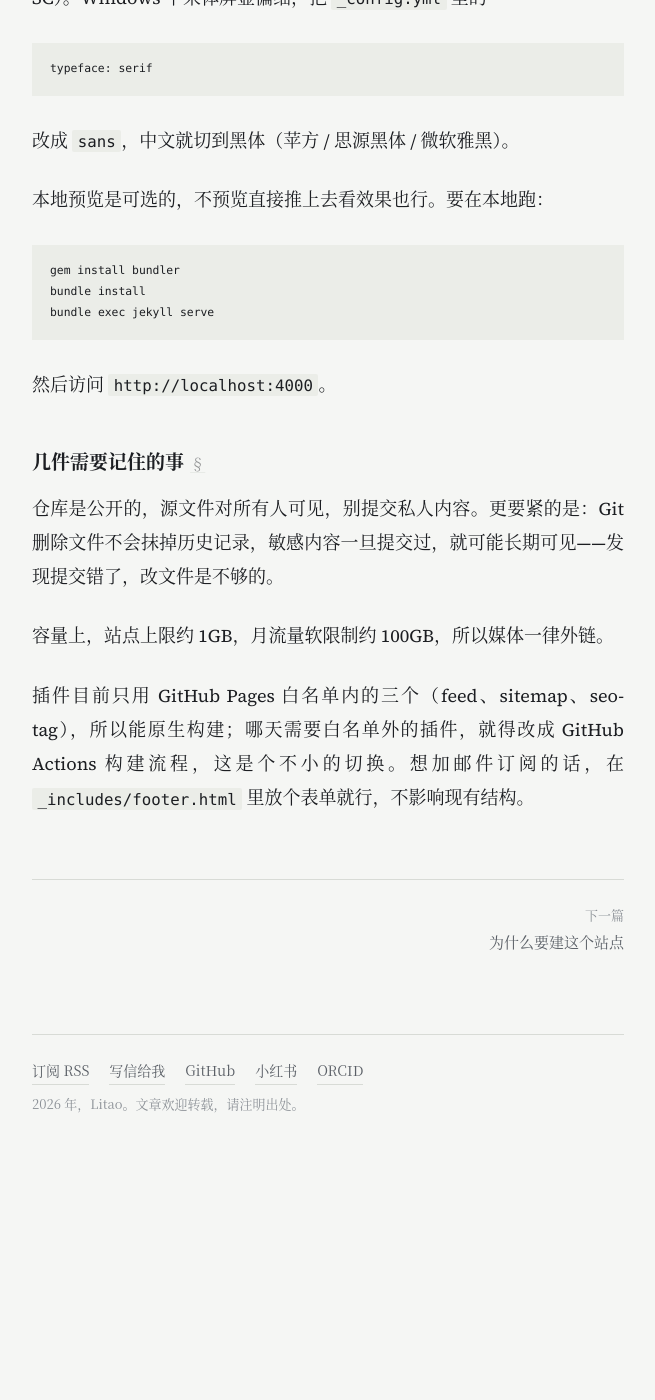
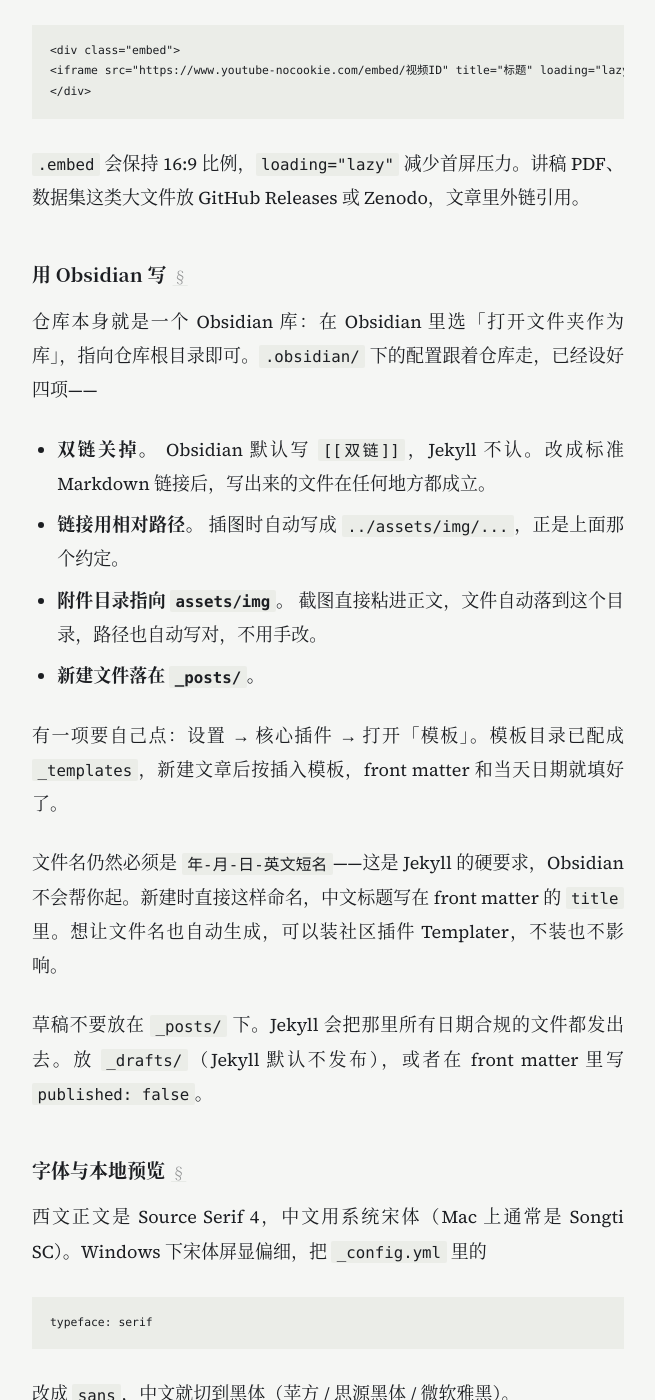
Before and after one commit to thetaaaaa/thetaaaaa.github.io, a Jekyll site: the page built from _posts/2026-08-22-colophon.md, in a window 1280 px wide and 1400 px high, scrolled down 3228 px. Shown: the whole window, without its empty margins (312-967 px from the left). Built offline with Jekyll 4.4.1, drawn with Linux system fonts in a browser that asks for light colours; before the commit the page ends 4423 px from its top, so only the background shows below that; some of the changed text lies outside the part shown.

Commit message:
用 Obsidian 写作：路径改写插件、库配置与文章模板
仓库本身就是 Obsidian 库。图片路径统一写成 ../assets/img/x.jpg：
在 Obsidian 里「上一级」正好是库根目录，能直接预览；线上文章地址是
/2026/短名/，同一路径会被解成 /2026/assets/img/...，所以
_plugins/obsidian_asset_paths.rb 在渲染后把 HTML 属性里的
../assets/ 改写成 /assets/。

只改 src= 和 href= 两种属性，因此正文代码块里演示用的路径不会被
误改（已验证 colophon 那篇的示例保持原样）。改写发生在构建期，
源文件不动，本地预览和线上行为一致。

.obsidian/ 配置随仓库走：关掉双链改用标准 Markdown 链接、链接用
相对路径、附件目录指向 assets/img、新建文件落在 _posts/。界面状态
和社区插件代码不入库。另加 .gitattributes 统一 LF，避免 Windows
与 Linux 之间来回改动整个文件。

Co-Authored-By: Claude Opus 5 (1M context) <noreply@anthropic.com>
Claude-Session: https://claude.ai/code/session_01YEvnP3MdKoTrWNDLqPsypi

````diff
--- a/_config.yml
+++ b/_config.yml
@@ -64,3 +64,5 @@ exclude:
   - Gemfile.lock
   - README.md
   - vendor
+  - .obsidian      # Obsidian 的配置，不发布
+  - _templates     # 新文章模板，不发布
--- /dev/null
+++ b/_plugins/obsidian_asset_paths.rb
@@ -0,0 +1,29 @@
+# 让同一个图片路径在 Obsidian 和线上都成立。
+#
+# 文章在 _posts/ 下，资源在 assets/ 下。在 Obsidian 里「上一级」就是
+# 库根目录，所以写 ../assets/img/x.jpg 能正常预览。但线上文章的地址是
+# /2026/slug/，浏览器会把同一个相对路径解成 /2026/assets/img/x.jpg，404。
+#
+# 这里在渲染完、写盘前，把 HTML 属性里的 ../assets/ 改写成 /assets/。
+# 只动 src= 和 href=，所以正文代码块里演示用的 ../assets/img/...
+# 是转义后的纯文本，不会被误改。
+#
+# 注意：这个插件只在用 GitHub Actions 构建时生效。GitHub Pages 的
+# 经典分支构建不加载 _plugins/，图片会 404。
+
+module ObsidianAssetPaths
+  PATTERN = %r{\b(src|href)=(["'])\.\./assets/}
+
+  def self.rewrite(page)
+    return if page.output.nil?
+
+    baseurl = page.site.config["baseurl"].to_s
+    page.output = page.output.gsub(PATTERN) do
+      "#{Regexp.last_match(1)}=#{Regexp.last_match(2)}#{baseurl}/assets/"
+    end
+  end
+end
+
+Jekyll::Hooks.register %i[documents pages], :post_render do |page|
+  ObsidianAssetPaths.rewrite(page)
+end
--- a/_posts/2026-08-22-colophon.md
+++ b/_posts/2026-08-22-colophon.md
@@ -6,7 +6,7 @@ date: 2026-08-22
 lang: zh
 ---
 
-这个站点是 Jekyll 生成的静态页面，托管在 GitHub Pages 上，用的是 Pages 的原生构建，没有配 GitHub Actions。整站没有任何服务端逻辑。域名走 Cloudflare，访问统计用的是 Cloudflare Web Analytics——它由边缘节点注入，仓库里没有相关代码，也不使用 cookie，只记录页面维度的访问量。写作流程是在编辑器里写 Markdown，`git push`，GitHub 自动构建并发布。
+这个站点是 Jekyll 生成的静态页面，托管在 GitHub Pages 上，由 GitHub Actions 构建。整站没有任何服务端逻辑。域名走 Cloudflare，访问统计用的是 Cloudflare Web Analytics——它由边缘节点注入，仓库里没有相关代码，也不使用 cookie，只记录页面维度的访问量。写作流程是在编辑器里写 Markdown，`git push`，GitHub 自动构建并发布。
 
 暂时不做评论区。理由不是技术上做不到，而是我想先把写作本身跑顺。多媒体内容一律外链——视频挂在别的平台，大文件放 Releases，站点本身只有文字和少量压缩过的图片。这样加载快，也不会因为某个第三方服务停摆而坏掉。
 
@@ -31,7 +31,9 @@ git remote add origin https://github.com/你的用户名/你的用户名.github.
 git push -u origin main
 ```
 
-**打开 Pages。** 仓库 → Settings → Pages，三项设成：Source 选 **Deploy from a branch**，Branch 选 `main`，Folder 选 `/ (root)`。保存后等一两分钟，`https://你的用户名.github.io` 就能访问了。
+**打开 Pages。** 仓库 → Settings → Pages，Source 选 **GitHub Actions**——不是默认的 Deploy from a branch。选错的话 GitHub 会用它自己那个冻结在 Jekyll 3.9 的经典构建，仓库里的 `_plugins/` 不会被加载，图片会 404。
+
+之后 `.github/workflows/build.yml` 接手构建。推送到 `main` 后在仓库的 Actions 页面能看到进度，一两分钟后站点更新。
 
 ## 配置
 
@@ -69,8 +71,10 @@ lang: zh
 图片压成 WebP 放进 `assets/img/`，全宽图控制在 100KB 以内，压缩用 [Squoosh](https://squoosh.app) 就够。引用方式：
 
 ```markdown
-![说明](/assets/img/文件名.webp)
+![说明](../assets/img/文件名.webp)
 ```
+
+开头那个 `../` 不是笔误。文章在 `_posts/` 下、资源在 `assets/` 下，所以在 Obsidian 这类编辑器里「上一级」正好是仓库根目录，这样写能直接预览出图。但线上文章的地址是 `/2026/短名/`，浏览器会把同一个相对路径解成 `/2026/assets/img/...`，404。所以 `_plugins/obsidian_asset_paths.rb` 在构建时把 HTML 属性里的 `../assets/` 改写成 `/assets/`——它只动 `src=` 和 `href=`，正文代码块里演示用的路径不会被误改。源文件里一律写 `../`，两边都成立。
 
 视频不要上传进仓库，嵌一个播放器：
 
@@ -81,6 +85,21 @@ lang: zh
 ```
 
 `.embed` 会保持 16:9 比例，`loading="lazy"` 减少首屏压力。讲稿 PDF、数据集这类大文件放 GitHub Releases 或 Zenodo，文章里外链引用。
+
+## 用 Obsidian 写
+
+仓库本身就是一个 Obsidian 库：在 Obsidian 里选「打开文件夹作为库」，指向仓库根目录即可。`.obsidian/` 下的配置跟着仓库走，已经设好四项——
+
+- **双链关掉。** Obsidian 默认写 `[[双链]]`，Jekyll 不认。改成标准 Markdown 链接后，写出来的文件在任何地方都成立。
+- **链接用相对路径。** 插图时自动写成 `../assets/img/...`，正是上面那个约定。
+- **附件目录指向 `assets/img`。** 截图直接粘进正文，文件自动落到这个目录，路径也自动写对，不用手改。
+- **新建文件落在 `_posts/`。**
+
+有一项要自己点：设置 → 核心插件 → 打开「模板」。模板目录已配成 `_templates`，新建文章后按插入模板，front matter 和当天日期就填好了。
+
+文件名仍然必须是 `年-月-日-英文短名`——这是 Jekyll 的硬要求，Obsidian 不会帮你起。新建时直接这样命名，中文标题写在 front matter 的 `title` 里。想让文件名也自动生成，可以装社区插件 Templater，不装也不影响。
+
+草稿不要放在 `_posts/` 下。Jekyll 会把那里所有日期合规的文件都发出去。放 `_drafts/`（Jekyll 默认不发布），或者在 front matter 里写 `published: false`。
 
 ## 字体与本地预览
 
@@ -95,12 +114,13 @@ typeface: serif
 本地预览是可选的，不预览直接推上去看效果也行。要在本地跑：
 
 ```bash
-gem install bundler
 bundle install
-bundle exec jekyll serve
+bundle exec jekyll serve --watch --livereload
 ```
 
-然后访问 `http://localhost:4000`。
+然后访问 `http://localhost:4000`。改一下存一下，不到半秒重建并自动刷新——调样式时用这个循环，别靠推送看效果。
+
+`Gemfile` 里用的是 Jekyll 4，不装 `github-pages` 那个 gem：它的作用是在本地模仿 Pages 经典构建那个冻结的环境，换成 Actions 之后就没意义了，去掉后依赖从 96 个 gem 降到 37 个。`Gemfile.lock` 不入库——不同机器的 Ruby 版本和 CPU 架构不同，锁文件反而会让 CI 装不上依赖。
 
 ## 几件需要记住的事
 
@@ -108,4 +128,4 @@ bundle exec jekyll serve
 
 容量上，站点上限约 1GB，月流量软限制约 100GB，所以媒体一律外链。
 
-插件目前只用 GitHub Pages 白名单内的三个（feed、sitemap、seo-tag），所以能原生构建；哪天需要白名单外的插件，就得改成 GitHub Actions 构建流程，这是个不小的切换。想加邮件订阅的话，在 `_includes/footer.html` 里放个表单就行，不影响现有结构。
+构建改成 GitHub Actions 之后，插件不再受 GitHub Pages 那份白名单限制，Jekyll 版本也由 `Gemfile` 说话——想加中文分词搜索、图片自动压缩、数学公式渲染，都不必再迁一次构建方式。代价是多了一个会失败的环节：构建挂了，那次改动就发不上去。不过线上还是上一个成功的版本，不会变成坏页面；仓库里那次提交旁边会出现红叉，点进去有完整日志。想加邮件订阅的话，在 `_includes/footer.html` 里放个表单就行，不影响现有结构。
````
Also changed, not shown: _posts/2026-09-15-harvard-free-sim-card-guide.md (+2 -2 lines), _templates/post.md (added, +7 -0 lines), .obsidian/app.json (added), .obsidian/templates.json (added), 3 other files.
